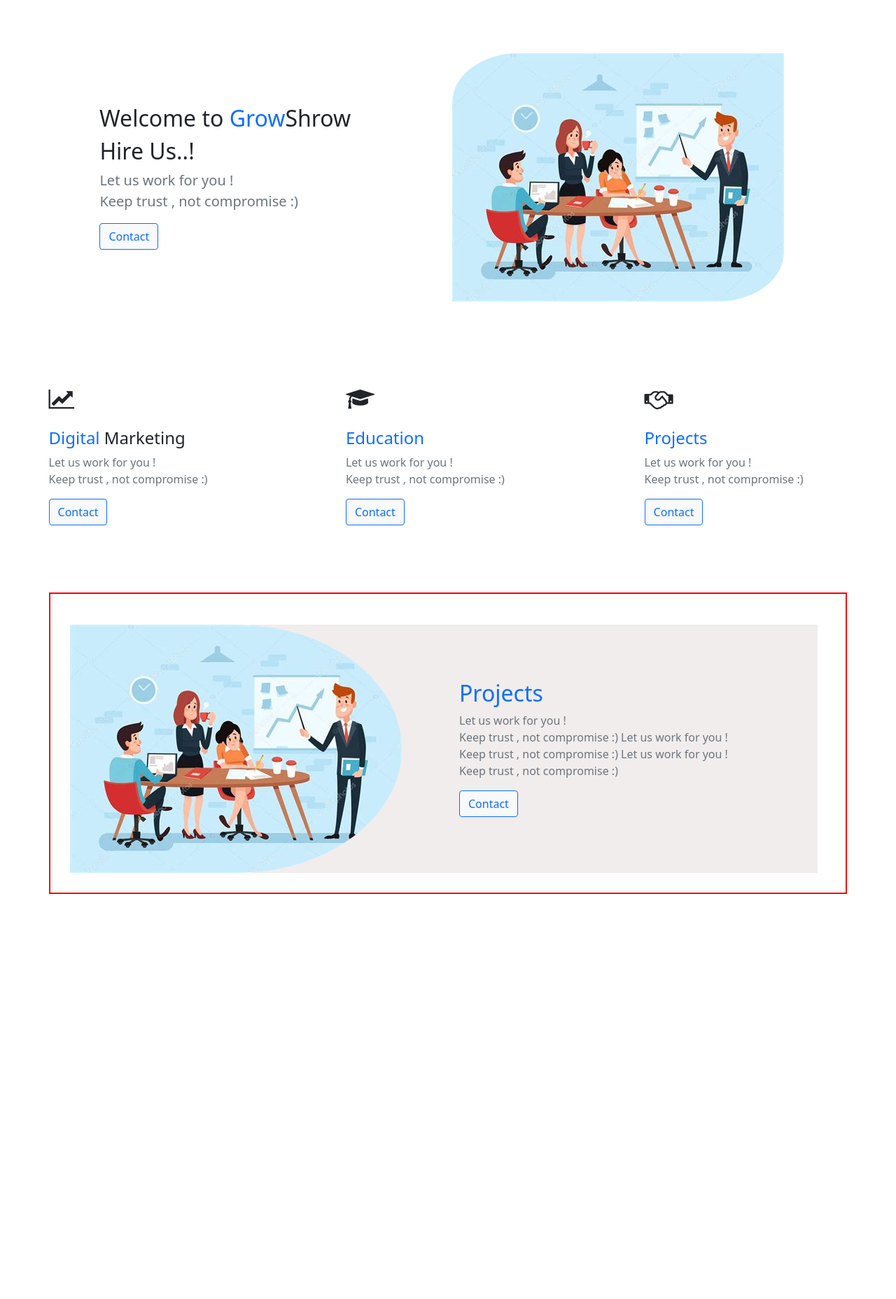
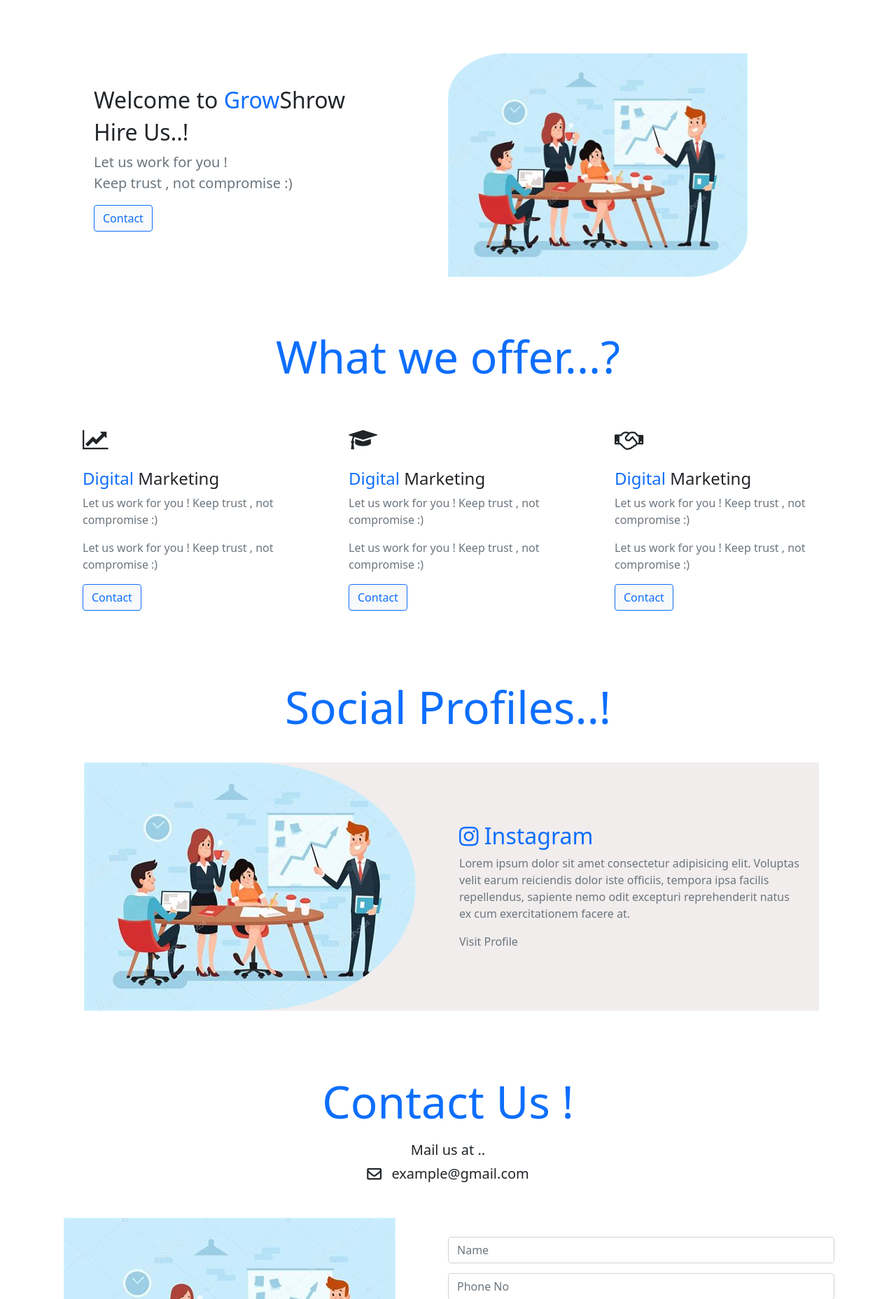
Before and after one commit to AmanKhushalani/AmanKhushalani.github.io, a PHP site: page / in a window 1280 px wide. Shown: the part 88-1945 px from the top of the page at 70% size. Before the commit the page ends 1366 px from the top, so only its background shows below. Run offline with PHP 8.4, Linux system fonts and the light colour scheme.

Commit message:
Modified Form !

```diff
--- a/CompanyTemplate1/index.html
+++ b/CompanyTemplate1/index.html
@@ -63,12 +63,12 @@
 
 
 
-	<div class="container-fluid p-1  mt-5 mb-5" id="about" >
+	<div class="container p-1  mt-5 mb-5" id="about" >
 
 		<div class="container-fluid row p-4 " style=" flex-wrap: wrap-reverse;">
 
 
-			<div class="col-lg-6 col-md-6 col-12 centerMe" >
+			<div class="col-lg-6 col-md-6 col-12 " >
 				<div class="row align-items-md-stretch ">
 					<div class="h-100 p-5 text-dark bg-light rounded-3 bg-white">
 						<h2 class="animate__animated animate__rubberBand">Welcome to <span class="text-primary"> Grow</span>Shrow</h2>
@@ -79,7 +79,7 @@
 				</div>
 			</div>
 
-			<div class="col-lg-5 col-md-5 col-12 centerMe" >
+			<div class="col-lg-5 col-md-5 col-12 " >
 				<!-- <img src="https://landkit.goodthemes.co/assets/img/illustrations/illustration-2.png" alt="Responsive image" class="img-fluid"> -->
 				<img src="company1.jpeg" alt="Responsive image" class="img-fluid" style="border-top-left-radius: 20%; border-bottom-right-radius: 20%;">
 			</div>
@@ -92,19 +92,24 @@
 
 
 
-	<div class="container-fluid mt-5 mb-5" >
+	<div class="container mt-5 mb-5" >
+
+		<div class="jumbotron-fluid mb-2">
+			<p class="display-3 alicete text-center text-primary"> What we offer...?</p>
+		</div>
+
 		<div class="row" id="skillsContainer">
 
-
-			<div class=" col-12 col-md-4 p-5 centerMe animate__animated ">
-				<div class="row d-flex justify-content-center ">
+			<div class=" col-12 col-md-4 p-5 centerMe animate__animated " >
+				<div class="  row d-flex justify-content-center ">
 					<div class="col-12 mb-4">
 						<i class="fa fa-line-chart fa-2x" ></i>
 					</div>
 					<div class="col-12">
 						<div class="text-dark bg-white">
 							<h4><span class="text-primary">Digital </span> Marketing</h4>
-							<p class=" text-md-start text-muted ">Let us work for you ! <br>Keep trust , not compromise :)</p>
+							<p class=" text-md-start text-muted ">Let us work for you ! Keep trust , not compromise :)</p>
+							<p class=" text-md-start text-muted ">Let us work for you ! Keep trust , not compromise :)</p>
 							<button class="btn btn-light btn-outline-primary" type="button">Contact</button>
 						</div>
 					</div>
@@ -112,26 +117,32 @@
 		  	</div>
 
 
-			<div class="col-12 col-md-4  p-5 centerMe animate__animated ">
-				<div class="row ">
-					<div class="col-12 mb-4"><i  class="fa fa-graduation-cap fa-2x"></i></div>
+			  <div class=" col-12 col-md-4 p-5 centerMe animate__animated " >
+				<div class="  row d-flex justify-content-center ">
+					<div class="col-12 mb-4">
+						<i  class="fa fa-graduation-cap fa-2x"></i>
+					</div>
 					<div class="col-12">
 						<div class="text-dark bg-white">
-							<h4><span class="text-primary">Education </span></h4>
-							<p class=" text-md-start text-muted ">Let us work for you ! <br>Keep trust , not compromise :)</p>
+							<h4><span class="text-primary">Digital </span> Marketing</h4>
+							<p class=" text-md-start text-muted ">Let us work for you ! Keep trust , not compromise :)</p>
+							<p class=" text-md-start text-muted ">Let us work for you ! Keep trust , not compromise :)</p>
 							<button class="btn btn-light btn-outline-primary" type="button">Contact</button>
 						</div>
 					</div>
 				</div>
 		  	</div>
 
-			<div class="col-12 col-md-4  p-5 centerMe animate__animated ">
-				<div class="row ">
-					<div class="col-12 mb-4"><i class="fa fa-handshake-o fa-2x"></i></div>
+			  <div class=" col-12 col-md-4 p-5 centerMe animate__animated " >
+				<div class="  row d-flex justify-content-center ">
+					<div class="col-12 mb-4">
+						<i class="fa fa-handshake-o fa-2x"></i>
+					</div>
 					<div class="col-12">
 						<div class="text-dark bg-white">
-							<h4><span class="text-primary">Projects</span></h4>
-							<p class=" text-md-start text-muted ">Let us work for you ! <br>Keep trust , not compromise :)</p>
+							<h4><span class="text-primary">Digital </span> Marketing</h4>
+							<p class=" text-md-start text-muted ">Let us work for you ! Keep trust , not compromise :)</p>
+							<p class=" text-md-start text-muted ">Let us work for you ! Keep trust , not compromise :)</p>
 							<button class="btn btn-light btn-outline-primary" type="button">Contact</button>
 						</div>
 					</div>
@@ -145,34 +156,71 @@
 
 
 
-	  <div class="container p-1  mt-5"  style="border: 2px solid red;">
+	  <div class="container p-1  mt-5 mb-5"  >
 
-		<div class="container-fluid row flex-sm-wrap-reverse p-4 mt-3 " id="slider">
+		<div class="jumbotron-fluid mb-2">
+			<p class="display-3 alicete text-center text-primary"> Social Profiles..!</p>
+		</div>
 
-			<div class="col-md-6 col-12"  id="slideImgDiv">
+		<div class="container-fluid row  p-4 mt-3 " id="slider">
+			<div class="col-lg-6 col-12 centerMe"  id="slideImgDiv">
 				<img id="slideImg" src="company1.jpeg" class="img-fluid animate__animated  " alt="" >
 			</div>
 
+			<div class="col-12 col-lg-6 centerMe " id="slideContent" style="display: flex; flex-direction: column; align-items: center;">
+				<!-- <button id="btn1" class="col-2" ><i class="fa fa-arrow-left"></i></button> -->
+				<div class="text-dark   p-3 animate__animated col-12" id="slideContentInner">
+					<h2><i class="fa fa-instagram text-primary" ></i> <span class="text-primary">Instagram</span></h2>
+					<p class=" text-md-start text-muted ">Lorem ipsum dolor sit amet consectetur adipisicing elit. Voluptas velit earum reiciendis dolor iste officiis, tempora ipsa facilis repellendus, sapiente nemo odit excepturi reprehenderit natus ex cum exercitationem facere at.</p>
+					<a class="text-muted links" style="text-decoration: none;" >Visit Profile</a>
+				</div>
+				<!-- <button id="btn2" class="col-2"><i class="fa fa-arrow-right" ></i></button> -->
+			</div>
+		</div>
 
-			<div class="col-md-6 col-12 " id="slideContent" style="display: flex; align-items: center;">
-				<div class="text-dark container-fluid p-3 animate__animated " id="slideContentInner">
-					<h2><span class="text-primary">Projects</span></h2>
-					<p class=" text-md-start text-muted ">Let us work for you ! <br>Keep trust , not compromise :)
-					Let us work for you ! <br>Keep trust , not compromise :)
-					Let us work for you ! <br>Keep trust , not compromise :)</p>
-					<button class="btn btn-light btn-outline-primary" type="button">Contact</button>
-				</div>
+	</div>
 
+
+	<div class="container-fluid p-3 mt-4 mb-4">
+		<div class="jumbotron-fluid mb-5">
+			<p class="display-3 alicete text-center text-primary"> Contact Us !</p>
+			<p style="font-weight: 500;" class="lead text-center text-dark mb-1">Mail us at .. </p>
+			<p class=" lead text-center  mb-3 ">
+				<a href="" class="text-dark lead text-center " style="font-weight: 500;" id="myMail">
+					<i class="mr-2 fa fa-envelope-o " style="font-weight: bolder; margin-right: 10px;" ></i>
+					example@gmail.com
+				</a>
+			</p>
+		</div>
+
+		<div class="container-fluid row mt-5" id="former">
+
+			<div class="col-lg-6 col-12 mb-4 centerMe"  >
+				<img  src="company1.jpeg" class="img-fluid animate__animated  " alt="" id="formerImg">
 			</div>
 
+			<!-- <div class="form-group">
+				<label for="exampleInputPassword1">Password</label>
+				<input type="password" class="form-control" id="exampleInputPassword1" placeholder="Password">
+			  </div> -->
+
+			<form action="" class="col-lg-6 col-12 row p-4 container animate__animated centerMe" id="formerForm">
+				<input    class="container form-control col-12  text-dark  mb-2" required type="text" placeholder="Name">
+				<input    class="container form-control col-12  text-dark  mb-2" required type="number" placeholder="Phone No">
+				<input    class="container form-control col-12  text-dark  mb-2" required type="email" placeholder="Email">
+				<textarea class="container form-control col-12  text-dark  mb-2" required name="message" placeholder="Message..." id="" cols="10" rows="4"></textarea>
+				<button   class="container btn btn-light btn-outline-primary border-2  col-12 mt-2" type="button" role="button">Submit</button>
+			</form>
 
 		</div>
+
+
+
 	</div>
 
 
 
-
-	  <div style="height: 500px;"></div>
+	<div style="height: 500px;"></div>
 
 
 
@@ -184,6 +232,25 @@
 <script src="jquery-3.6.0.js"></script>
 
 <script>
+
+	$("#btn1").click(function(){
+		$("#slideContentInner").removeClass("animate__fadeInRight")
+		$("#slideContentInner").addClass("animate__fadeOutRight")
+		setTimeout(function(){
+			$("#slideContentInner").removeClass("animate__fadeOutRight")
+			$("#slideContentInner").addClass("animate__fadeInLeft")
+		} , 300)
+	})
+	$("#btn2").click(function(){
+		$("#slideContentInner").removeClass("animate__fadeInLeft")
+		$("#slideContentInner").addClass("animate__fadeOutLeft")
+		setTimeout(function(){
+			$("#slideContentInner").removeClass("animate__fadeOutLeft")
+			$("#slideContentInner").addClass("animate__fadeInRight")
+		} , 300)
+	})
+
+
 	$(document).ready(function(){
 
 		var done1 = false , done2 = false;
@@ -203,10 +270,17 @@
 		if(obj.y+200 < screen.height && done1==false)
 			animateSkills()
 
-		if(document.getElementById("slider").getBoundingClientRect().y+200 < screen.height)
+		if(document.getElementById("slider").getBoundingClientRect().y+200 < screen.height && done2 == false)
 		{
 			$("#slideImg").addClass("animate__fadeInLeft");
 			$("#slideContentInner").addClass("animate__fadeInRight");
+			done2 = true;
+		}
+
+		if(document.getElementById("former").getBoundingClientRect().y+200 < screen.height)
+		{
+			$("#formerImg").addClass("animate__fadeInLeft");
+			$("#formerForm").addClass("animate__fadeInRight");
 		}
 
 		window.onscroll =  function()
@@ -216,10 +290,17 @@
 				animateSkills()
 
 
-			if(document.getElementById("slider").getBoundingClientRect().y+200 < screen.height)
+			if(document.getElementById("slider").getBoundingClientRect().y+200 < screen.height && done2 == false)
 			{
 				$("#slideImg").addClass("animate__fadeInLeft");
 				$("#slideContentInner").addClass("animate__fadeInRight");
+				done2 = true;
+			}
+
+			if(document.getElementById("former").getBoundingClientRect().y+200 < screen.height)
+			{
+				$("#formerImg").addClass("animate__fadeInLeft");
+				$("#formerForm").addClass("animate__fadeInRight");
 			}
 
 
--- a/CompanyTemplate1/stylesheet.css
+++ b/CompanyTemplate1/stylesheet.css
@@ -1,3 +1,4 @@
+
 body::-webkit-scrollbar {
     display: none;
 }
@@ -25,7 +26,7 @@ body::-webkit-scrollbar {
 
 
 
-@media screen and (min-width:768px)
+@media screen and (min-width:992px)
 {
 
     #slideContent , #slideContentInner{
@@ -53,11 +54,59 @@ body::-webkit-scrollbar {
     }
 }
 
-@media screen and (min-width:10px)  and (max-width:767px)
+@media screen and (min-width:10px)  and (max-width:992px)
 {
     #slideContentInner{
         background-color: rgb(241 237 237);
         border-radius: 20px;
-        margin-bottom: 10px;
+    }
+    #slideImg{
+        margin-bottom: 20px !important;
     }
 }
+
+#clideCOntentInner{
+    z-index: 3;
+}
+
+#btn2{
+    position: relative;
+    right: 0%;
+    width: 50px;
+    height: 50px;
+    border: none;
+    border-radius: 50%;
+    background-color: #0d6efd;
+    z-index: 4;
+}
+
+#btn1{
+    position: relative;
+    left: 0%;
+    width: 50px;
+    height: 50px;
+    border: none;
+    border-radius: 50%;
+    background-color: #0d6efd;
+    z-index: 4;
+}
+
+
+#myMail{
+    text-decoration: none;
+}
+#myMail:hover{
+    text-decoration: underline;
+}
+
+
+#formerForm input:hover{
+    transition: 200ms all ease;
+}
+
+.links:hover{
+    cursor: pointer !important;
+    transition: 200ms all ease;
+    color: #0d6efd !important;
+    text-decoration: underline !important;
+}
```
